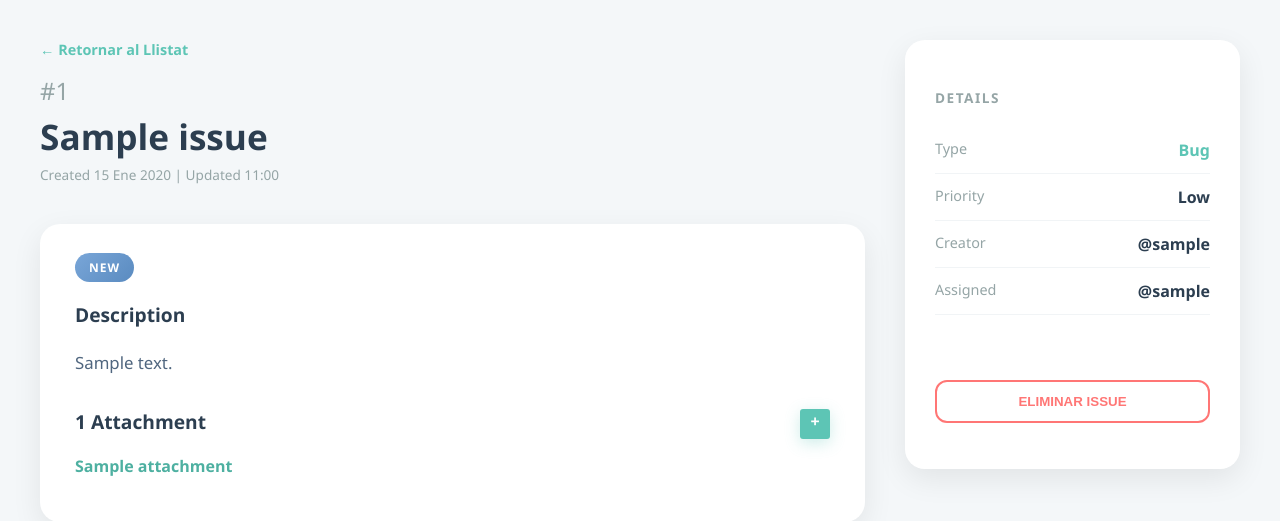
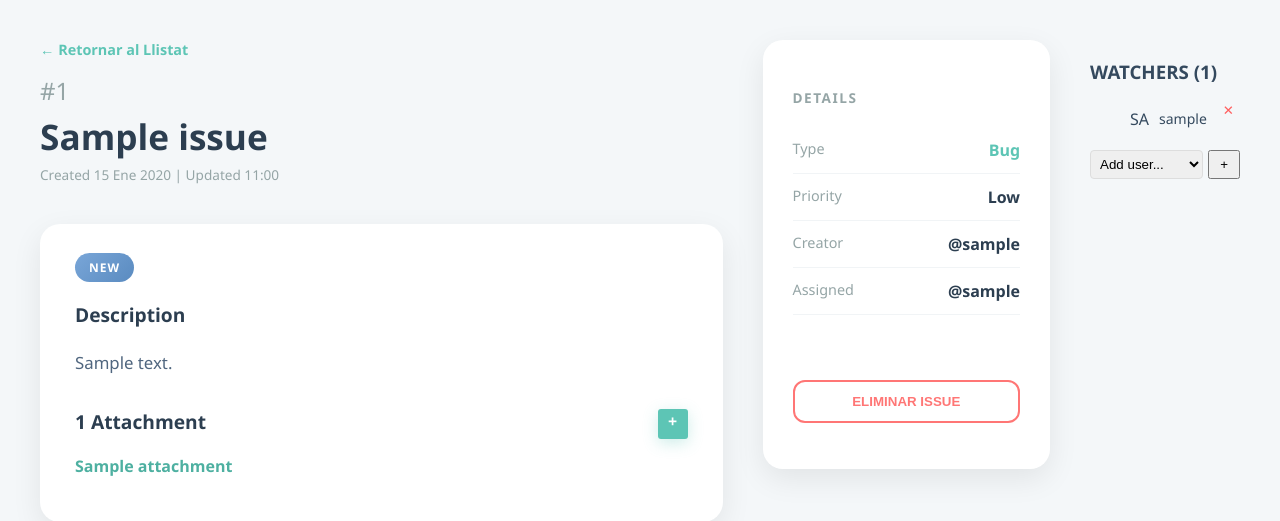
Before and after one commit to ChristianBarone/IssueTracker-Backend, a Django app: page /issue/1/ in a window 1280 px wide. Shown: the top 521 px of the page. Run offline with Django 3.2, Linux system fonts and the light colour scheme; tables that the repository leaves empty hold one stand-in row (values such as "Sample post").

Commit message:
Watchers desarrollados

```diff
--- a/src/issueTracker/urls.py
+++ b/src/issueTracker/urls.py
@@ -29,7 +29,10 @@ urlpatterns = [
     path('issue/<int:issue_id>/delete/', issue_delete, name='issue_delete'),
     path('issue/<int:issue_id>/update-status/', issue_update_status, name='issue_update_status'),
 
-    path('issue/<int:issue_id>/comment/', comment_add, name='comment_add'),
+    path('issue/<int:issue_id>/add_watcher/', add_watcher, name='add_watcher'),
+    path('issue/<int:issue_id>/toggle_watcher/', toggle_watcher, name='toggle_watcher'),
+
+path('issue/<int:issue_id>/comment/', comment_add, name='comment_add'),
     path('comment/<int:comment_id>/edit/', comment_edit, name='comment_edit'),
     path('comment/<int:comment_id>/delete/', comment_delete, name='comment_delete'),
     path('users/<str:username>/', user_comments_view, name='user_profile'),
--- a/src/issues/models.py
+++ b/src/issues/models.py
@@ -26,6 +26,7 @@ class Issue(models.Model):
     # Relacions
     creator = models.ForeignKey(User, on_delete=models.CASCADE, related_name='created_issues')
     assignee = models.ForeignKey(User, on_delete=models.SET_NULL, null=True, blank=True, related_name='assigned_issues')
+    watchers = models.ManyToManyField(User, related_name='watched_issues', blank=True)
 
     # Atributs amb valors per defecte
     status = models.CharField(max_length=20, choices=STATUS_CHOICES, default='New')
--- a/src/issues/templates/issues/detail.html
+++ b/src/issues/templates/issues/detail.html
@@ -282,4 +282,33 @@
             </form>
         </div>
     </div>
+    <div class="sidebar-section">
+    <h3>WATCHERS ({{ issue.watchers.count }})</h3>
+
+    <ul class="watchers-list" style="list-style: none; margin-bottom: 15px;">
+        {% for w in issue.watchers.all %}
+        <li style="display: flex; align-items: center; gap: 10px; margin-bottom: 5px;">
+            <span class="user-avatar">{{ w.username|slice:":2"|upper }}</span>
+            <span style="font-size: 14px;">{{ w.username }}</span>
+
+            <form method="POST" action="{% url 'toggle_watcher' issue.id %}" style="margin-left: auto;">
+                {% csrf_token %}
+                <input type="hidden" name="user_id" value="{{ w.id }}">
+                <button type="submit" style="background: none; border: none; color: #ff5f5f; cursor: pointer;">✕</button>
+            </form>
+        </li>
+        {% endfor %}
+    </ul>
+
+    <form method="POST" action="{% url 'add_watcher' issue.id %}" style="display: flex; gap: 5px;">
+        {% csrf_token %}
+        <select name="user_id" style="flex-grow: 1; padding: 5px; border-radius: 4px; border: 1px solid #ddd;">
+            <option value="">Add user...</option>
+            {% for user in available_users %}
+                <option value="{{ user.id }}">{{ user.username }}</option>
+            {% endfor %}
+        </select>
+        <button type="submit" class="btn-new" style="padding: 5px 10px; margin: 0; box-shadow: none;">+</button>
+    </form>
+    </div>
 </div>
--- a/src/issues/views.py
+++ b/src/issues/views.py
@@ -130,7 +130,7 @@ def issue_create(request):
 
         # Creem l'issue i l'assignem a nosaltres mateixos (Requisit)
         issue = issue_create_instance(subject, description, issue_type, issue_severity, priority, status, deadline_value, creator,
-                              assignee)
+                                      assignee)
 
         if request.FILES.get('files') is not None:
             attachment_create_instance(issue.id, creator, request.FILES.get('files'))
@@ -138,6 +138,16 @@ def issue_create(request):
         return redirect('issue_list')
 
     return render(request, 'issues/create.html')
+
+# sobreescribir metodo save para notificar a watchers cada vez que se guardan cambios
+def save(self, *args, **kwargs):
+    is_update = self.pk is not None
+    super().save(*args, **kwargs)
+    if is_update:
+        try:
+            self.notify_watchers("ha sido actualizado")
+        except Exception as e:
+            print(f"Error al notificar: {e}")
 
 @login_required
 def issue_bulk_create(request):
@@ -180,6 +190,9 @@ def issue_create_instance(subject, description, issue_type, issue_severity, prio
 
 def issue_detail(request, issue_id):
     issue = get_object_or_404(Issue, id=issue_id)
+
+    available_users = User.objects.exclude(id__in=issue.watchers.all())
+
     edit_comment_id = request.GET.get('edit_comment')
     edit_comment_obj = None
     if edit_comment_id:
@@ -187,7 +200,13 @@ def issue_detail(request, issue_id):
 
     attachments = issue.attachments.all()
 
-    return render(request, 'issues/detail.html', {'issue': issue, 'attachments': attachments, 'edit_comment_obj': edit_comment_obj})
+    context = {
+        'issue': issue,
+        'attachments': attachments,
+        'edit_comment_obj': edit_comment_obj,
+        'available_users': available_users,
+    }
+    return render(request, 'issues/detail.html', context)
 
 def issue_delete(request, issue_id):
     if request.method == 'POST':
@@ -214,6 +233,33 @@ def issue_update_status(request, issue_id):
 
         issue.save()
     return redirect('issue_list')
+
+def add_watcher(request, issue_id):
+    if request.method == "POST":
+        issue = get_object_or_404(Issue, id=issue_id)
+        user_id = request.POST.get('user_id')
+        if user_id:
+            user_to_add = get_object_or_404(User, id=user_id)
+            issue.watchers.add(user_to_add)
+    return redirect('issue_detail', issue_id=issue_id)
+
+
+def toggle_watcher(request, issue_id):
+    if request.method == "POST":
+        issue = get_object_or_404(Issue, id=issue_id)
+        target_user_id = request.POST.get('user_id')
+
+        if target_user_id:
+            user = get_object_or_404(User, id=target_user_id)
+        else:
+            user = request.user
+
+        if user in issue.watchers.all():
+            issue.watchers.remove(user)
+        else:
+            issue.watchers.add(user)
+
+    return redirect(request.META.get('HTTP_REFERER', 'issue_list'))
 
 @login_required
 def comment_add(request, issue_id):
```
Also changed, not shown: src/issues/migrations/0003_issue_watchers.py (added).
